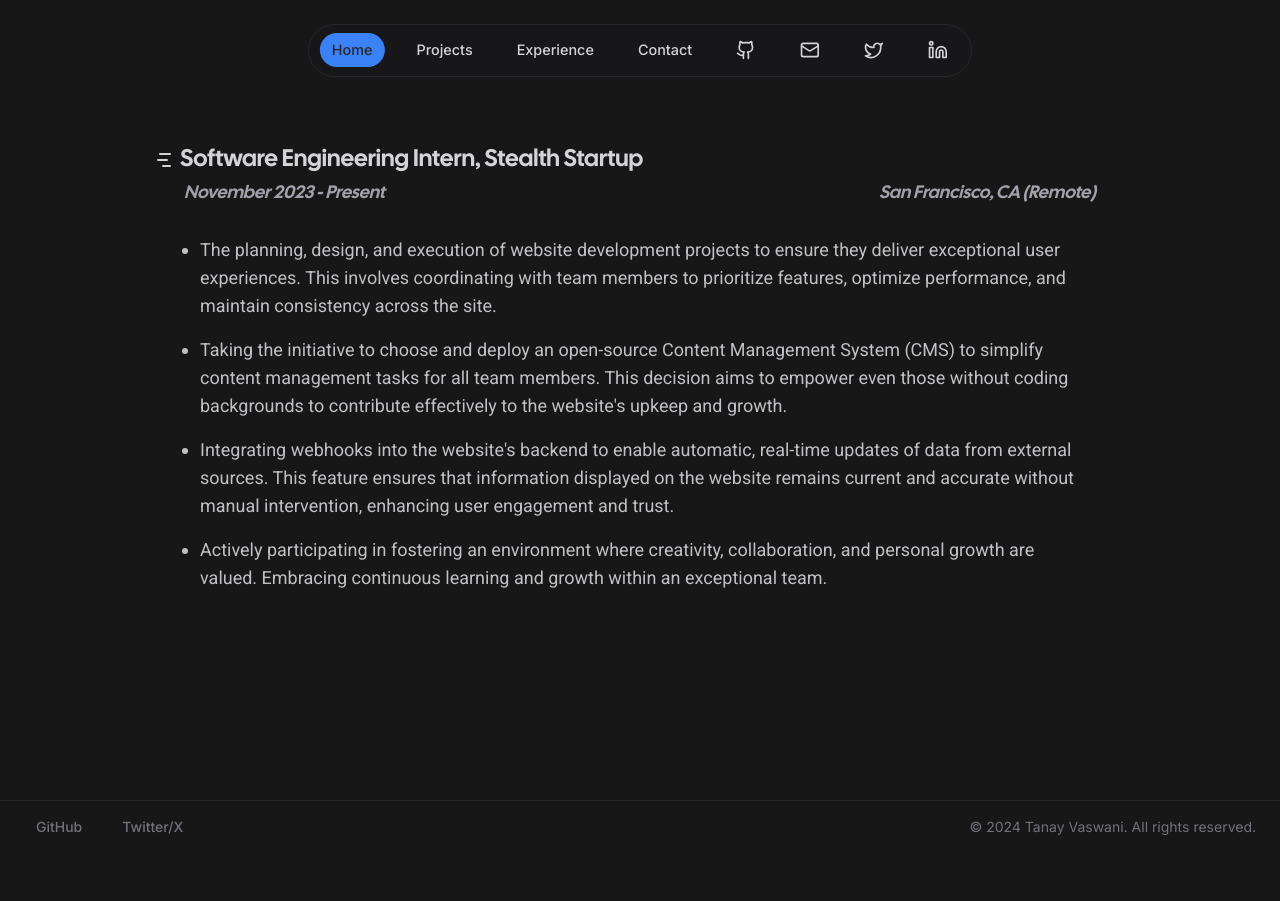
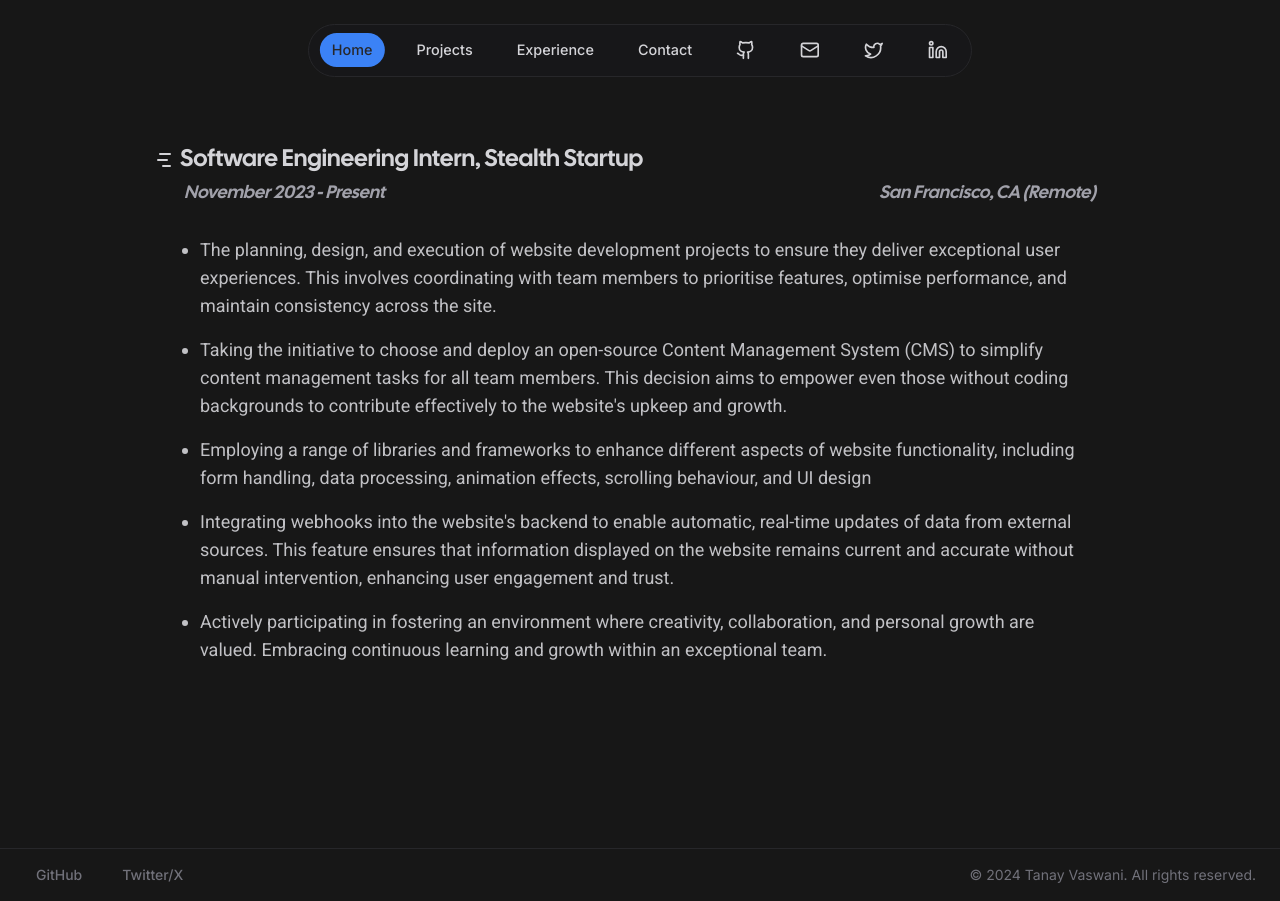
Before and after one commit to tanayvaswani/tanayvaswani-portfolio, a Next.js app: page /experience in a window 1280 px wide. Before the commit the page ends 853 px from the top, so only its background shows below. Built offline with nearby package versions, Linux system fonts and the light colour scheme.

Commit message:
feat: exp section

```diff
--- a/components/experience/experience-content.ts
+++ b/components/experience/experience-content.ts
@@ -13,8 +13,9 @@ export const experienceContent = [
     duration: "November 2023 - Present",
     location: "San Francisco, CA (Remote)",
     description: [
-      "The planning, design, and execution of website development projects to ensure they deliver exceptional user experiences. This involves coordinating with team members to prioritize features, optimize performance, and maintain consistency across the site.",
+      "The planning, design, and execution of website development projects to ensure they deliver exceptional user experiences. This involves coordinating with team members to prioritise features, optimise performance, and maintain consistency across the site.",
       "Taking the initiative to choose and deploy an open-source Content Management System (CMS) to simplify content management tasks for all team members. This decision aims to empower even those without coding backgrounds to contribute effectively to the website's upkeep and growth.",
+      "Employing a range of libraries and frameworks to enhance different aspects of website functionality, including form handling, data processing, animation effects, scrolling behaviour, and UI design",
       "Integrating webhooks into the website's backend to enable automatic, real-time updates of data from external sources. This feature ensures that information displayed on the website remains current and accurate without manual intervention, enhancing user engagement and trust.",
       "Actively participating in fostering an environment where creativity, collaboration, and personal growth are valued. Embracing continuous learning and growth within an exceptional team.",
     ],
```
